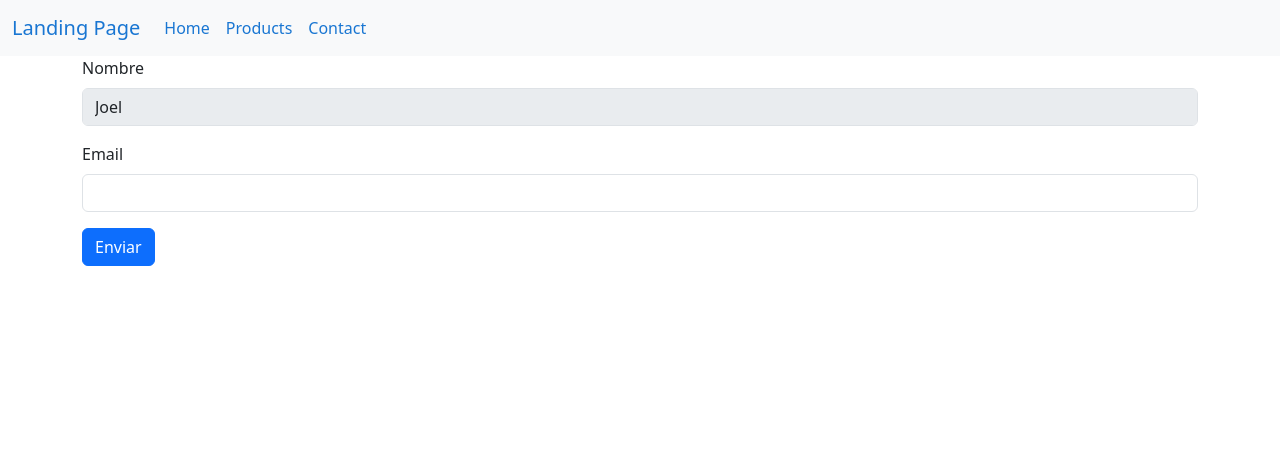
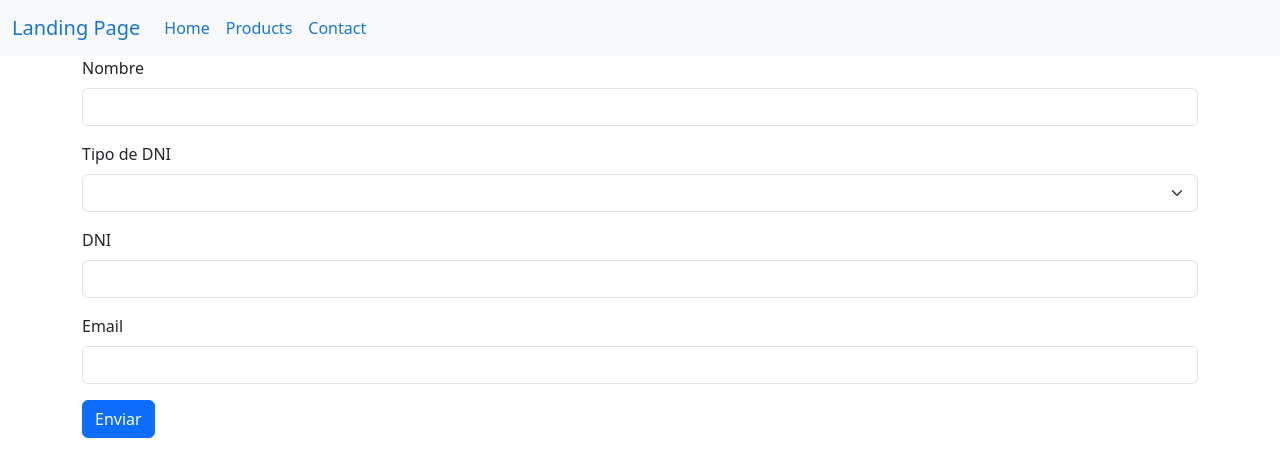
Before and after one commit to JoelRazuri/curso-angular, an Angular app in the folder curso-angular/: page /contact in a window 1280 px wide. Shown: the top 476 px of the page. Built offline with nearby package versions, Linux system fonts and the light colour scheme.

Commit message:
formularios-3-suscripciones

```diff
--- a/curso-angular/src/app/contact/contact.component.html
+++ b/curso-angular/src/app/contact/contact.component.html
@@ -23,6 +23,20 @@
             <div class="text-danger" *ngIf="hasErrors('name', 'minlength')">Nombre requiere mínimo 4 caracteres</div>
         </div>
         <div class="mb-3">
+            <label for="tipoDni" class="form-label">Tipo de DNI</label>
+            <select class="form-select" id="tipoDni" formControlName="tipoDni">
+                <option value="DNI">DNI</option>
+                <option value="Pasaporte">Pasaporte</option>
+                <option value="Cedula">Cedula</option>
+            </select>
+
+        </div>
+        <div class="mb-3">
+            <label for="dni" class="form-label">{{ tipoDni }}</label>
+            <input [ngClass]="{'is-invalid': hasErrors('dni', 'required')}" type="text" class="form-control" id="name" formControlName="dni">
+            <div class="text-danger" *ngIf="hasErrors('dni', 'required')">{{ tipoDni }} requerido</div>
+        </div>
+        <div class="mb-3">
           <label for="email" class="form-label">Email </label>
           <input [ngClass]="{'is-invalid': hasErrors('email', 'required') || hasErrors('email', 'email')}" type="email" class="form-control" id="email" formControlName="email">
           <div class="text-danger" *ngIf="hasErrors('email', 'email')">Formato email inválido</div>
--- a/curso-angular/src/app/contact/contact.component.ts
+++ b/curso-angular/src/app/contact/contact.component.ts
@@ -19,23 +19,30 @@
 
   // Formulario tipo reactivo
   formContact: FormGroup;
-  userActive: any = {
-    name: 'Joel',
-    apellido: 'Rázuri',
-    dni: '41558273'
-  };
+
+  // Ejemplo para suscripción
+  tipoDni: string = 'DNI';
+
+  // Usuario de ejemplo para setear valores
+  // userActive: any = {
+  //   name: 'Joel',
+  //   apellido: 'Rázuri',
+  //   dni: '41558273'
+  // };
 
   constructor(private form: FormBuilder) {
     this.formContact = this.form.group({
       name: ['', [Validators.required, Validators.minLength(4)]],
+      tipoDni: [''],
+      dni: ['', Validators.required],
       email: ['', [Validators.required, Validators.email]]
     })
   }
   // Tambien se puede incluir los Validators fuera del constructor, por si queremos que en alguna
   // parte de la app se muestre seteado o no. Eso va a depender de la logica de negocio
-  ngOnInit(): void {
-    this.formContact.get('name')?.setValue(this.userActive.name);
-    this.formContact.get('name')?.disable();
+  // ngOnInit(): void {
+    // this.formContact.get('name')?.setValue(this.userActive.name);
+    // this.formContact.get('name')?.disable();
     // Con esta lina de codigo podemos setear varios campos a la vez.
     // this.formContact.patchValue({
     //   name: this.userActive.name,
@@ -45,6 +52,14 @@
     // Con el metodo disable(), si o si hay que ir uno por uno :C
     // this.formContact.get('apellido')?.disable();
     // this.formContact.get('dni')?.disable();
+  // }
+
+
+  // Suscripciones
+  ngOnInit(): void {
+    this.formContact.get('tipoDni')?.valueChanges.subscribe(value => {
+      this.tipoDni = value;
+    })
   }
 
   enviar() {
```
